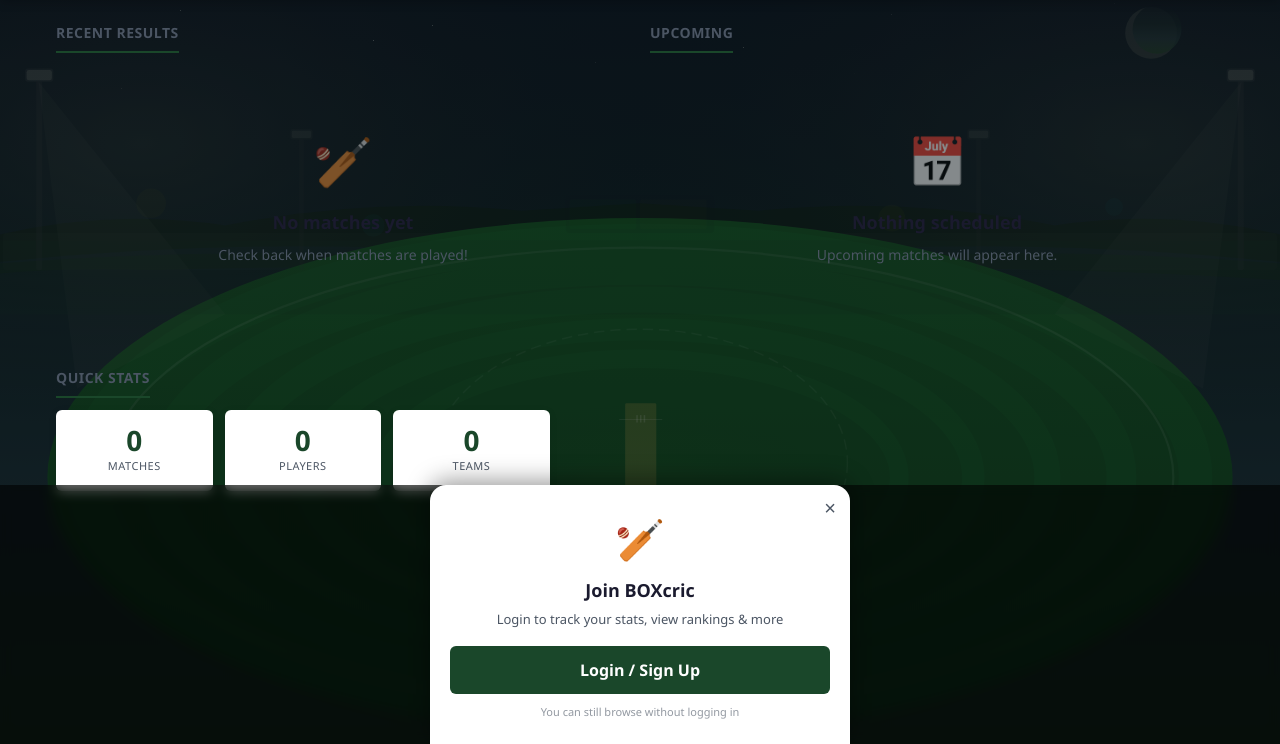
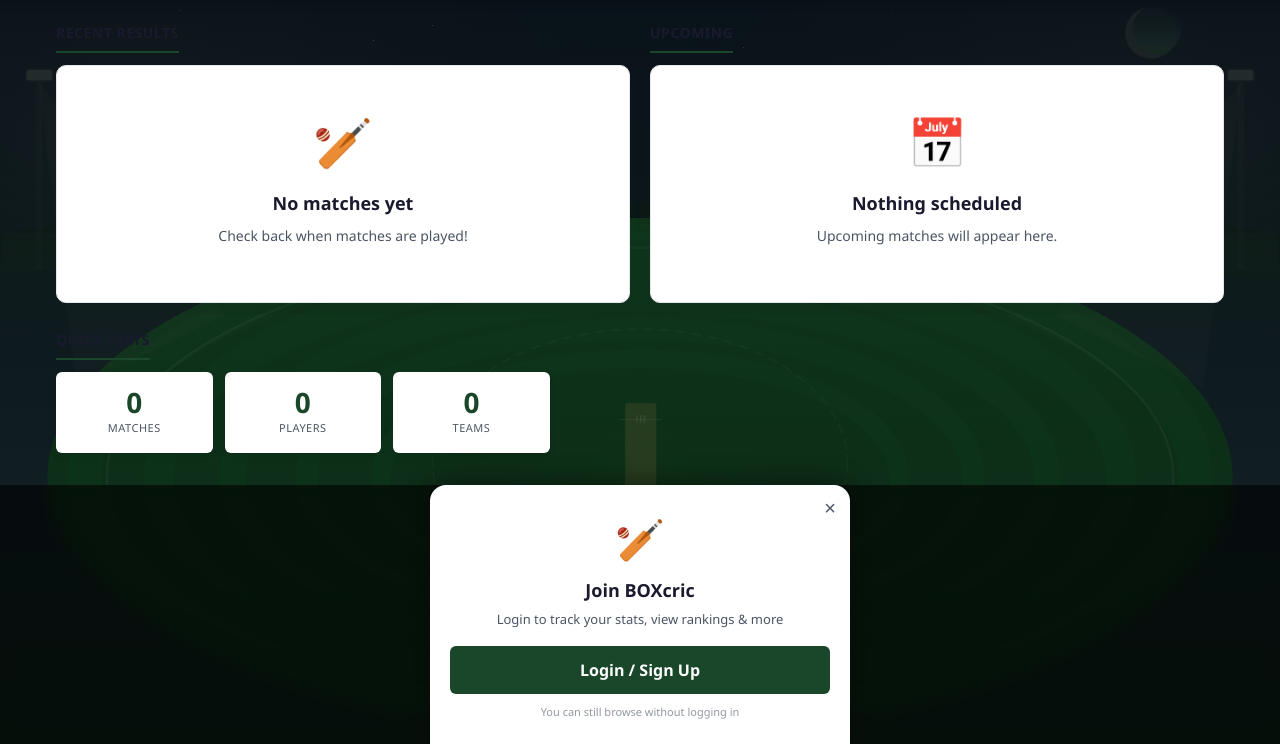
Before and after one commit to Malepati-Poojitha/BOXcric, a FastAPI app: page /app in a window 1280 px wide. Shown: the part 56-800 px from the top of the page. Run offline with FastAPI, Linux system fonts and the light colour scheme; data that the repository does not hold is empty.

Commit message:
Fix empty state visibility: add solid bg card, brighten text, fix section titles for dark mode

```diff
--- a/static/css/style.css
+++ b/static/css/style.css
@@ -647,7 +647,7 @@ a { color: inherit; text-decoration: none; }
   font-weight: 700;
   text-transform: uppercase;
   letter-spacing: 0.5px;
-  color: var(--text-light);
+  color: var(--text);
   margin-bottom: 12px;
   padding-bottom: 8px;
   border-bottom: 2px solid var(--primary);
@@ -1564,19 +1564,21 @@ a { color: inherit; text-decoration: none; }
 /* ===== EMPTY STATE ===== */
 .empty-state {
   text-align: center;
-  padding: 60px 20px;
+  padding: 40px 20px;
   color: var(--text);
+  background: var(--card-bg);
+  border: 1px solid var(--border);
+  border-radius: var(--radius);
 }
 
 .empty-state .empty-icon {
   font-size: 48px;
   margin-bottom: 12px;
-  opacity: 0.5;
 }
 
 .empty-state h3 {
   font-size: 18px;
-  font-weight: 600;
+  font-weight: 700;
   margin-bottom: 8px;
   color: var(--text);
 }
@@ -1586,6 +1588,16 @@ a { color: inherit; text-decoration: none; }
   max-width: 360px;
   margin: 0 auto 16px;
   color: var(--text-light);
+}
+
+[data-theme="dark"] .empty-state {
+  background: rgba(26, 35, 50, 0.95);
+}
+[data-theme="dark"] .empty-state h3 {
+  color: #e7e9ea;
+}
+[data-theme="dark"] .empty-state p {
+  color: #c0cdd8;
 }
 
 
--- a/templates/base.html
+++ b/templates/base.html
@@ -20,7 +20,7 @@
   <!-- Splash screens (iOS) -->
   <meta name="apple-mobile-web-app-status-bar-style" content="black-translucent">
 
-  <link rel="stylesheet" href="/static/css/style.css?v=17">
+  <link rel="stylesheet" href="/static/css/style.css?v=18">
   <link rel="stylesheet" href="/static/css/icons.css?v=1">
   <link rel="icon" href="/static/images/logo.svg" type="image/svg+xml">
 </head>
--- a/templates/user/base.html
+++ b/templates/user/base.html
@@ -14,7 +14,7 @@
   <meta name="apple-mobile-web-app-title" content="BOXcric">
   <link rel="apple-touch-icon" href="/static/icons/icon-192.png">
 
-  <link rel="stylesheet" href="/static/css/style.css?v=17">
+  <link rel="stylesheet" href="/static/css/style.css?v=18">
   <link rel="stylesheet" href="/static/css/icons.css?v=1">
   <link rel="icon" href="/static/images/logo.svg" type="image/svg+xml">
 </head>
```
